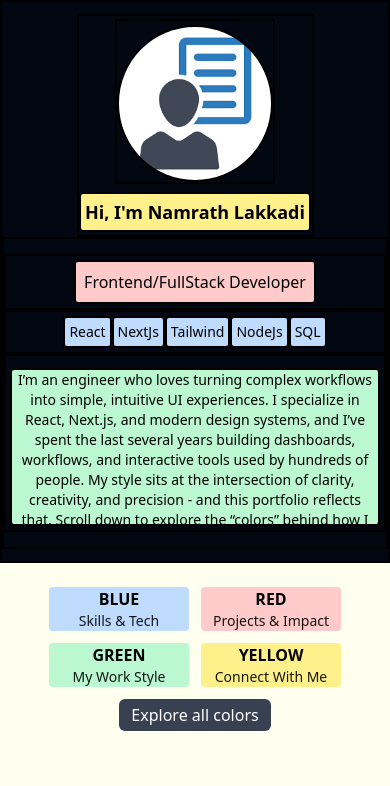
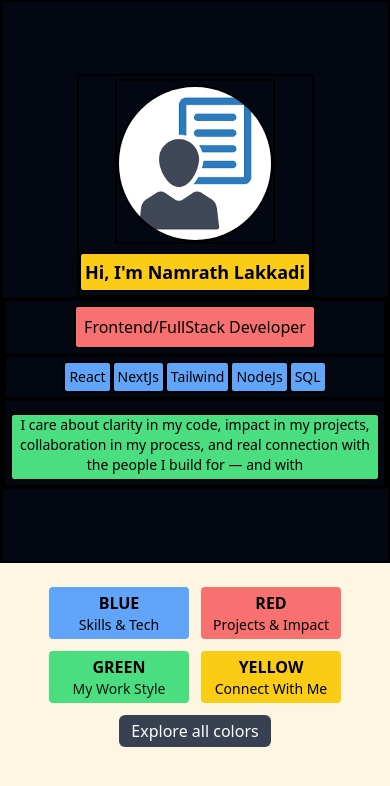
Before and after one commit to NamrathReddy/Namrath-Lakkadi-Portfolio, a React (Vite) app: page / in a window 390 px wide. Shown: the top 786 px of the page. Built offline with nearby package versions, Linux system fonts and the light colour scheme.

Commit message:
altered bg's a little, filled with 4 quotes and a new sumary

```diff
--- a/src/App.jsx
+++ b/src/App.jsx
@@ -4,16 +4,14 @@ import RedSection from "./sections/RedSection";
 import BlueSection from "./sections/BlueSection";
 import GreenSection from "./sections/GreenSection";
 import YellowSection from "./sections/YellowSection";
-import QuizSection from "./sections/QuizSection";
 export default function App() {
   return (
     <div className="w-full snap-y snap-mandatory overflow-y-scroll h-screen">
       <LandingSection></LandingSection>
+      <BlueSection></BlueSection>
       <RedSection></RedSection>
+      <GreenSection></GreenSection>
       <YellowSection></YellowSection>
-      <GreenSection></GreenSection>
-      <BlueSection></BlueSection>
-    <QuizSection></QuizSection>
     </div>
   );
 }
--- a/src/sections/BlueSection.jsx
+++ b/src/sections/BlueSection.jsx
@@ -1,12 +1,13 @@
 import React from "react";
-
+//“I believe every skill can be mastered with curiosity, clarity, and consistent practice.”
 export default function BlueSection() {
   return (
     <section
       id="blue"
-      className="min-h-screen bg-blue-500 flex items-center justify-center text-white text-4xl font-bold snap-start"
+      className="min-h-screen bg-blue-400 flex items-center justify-center text-white text-4xl font-bold snap-start"
     >
       Blue Section
+
     </section>
   );
 }
--- a/src/sections/GreenSection.jsx
+++ b/src/sections/GreenSection.jsx
@@ -7,6 +7,7 @@ export default function GreenSection() {
       className="min-h-screen bg-green-500 flex items-center justify-center text-white text-4xl font-bold snap-start"
     >
       Green Section
+      “I believe the best solutions come from collaboration, clarity, and thoughtful decision-making.”
     </section>
   );
 }
--- a/src/sections/LandingSection.jsx
+++ b/src/sections/LandingSection.jsx
@@ -14,28 +14,27 @@ export default function LandingSection() {
                     <img src={profileImg} className="border-2 border-black border-solid w-full h-full rounded-full object-cover"></img>
                 </div>
                 {/* Name  */}
-                    <h3 className="border-2 border-black border-solid text-center text-lg font-bold bg-yellow-200 rounded mt-2 p-1 max-h-[25%] xl:max-h-none">Hi, I'm Namrath Lakkadi</h3>
+                    <h3 className="border-2 border-black border-solid text-center text-lg font-bold bg-yellow-400 rounded mt-2 p-1 max-h-[25%] xl:max-h-none">Hi, I'm Namrath Lakkadi</h3>
 
             </div>
             {/* Title, skills and Summary part */}
             <div className="border-2 border-black border-solid  max-h-[60%] xl:max-h-none xl:h-[80%] xl:w-2/3 flex flex-col  justify-center">
 
                     {/* Tite*/}
-                    <div className="border-2 border-black border-solid p-1 max-h-[23%] xl:max-h-none">
-                        <h5 className="border-2 border-black border-solid bg-red-200 rounded p-2 text-center text-md xl:text-start w-fit ml-auto mr-auto xl:ml-0">Frontend/FullStack Developer</h5>
+                    <div className="border-2 border-black border-solid p-1  xl:max-h-none">
+                        <h5 className="border-2 border-black border-solid bg-red-400 rounded p-2 text-center text-md xl:text-start w-fit ml-auto mr-auto xl:ml-0">Frontend/FullStack Developer</h5>
                     </div>
                      {/* Skills  */}
-                    <div className="border-2 border-black border-solid h-fit max-h-[20%] xl:max-h-none flex flex-row justify-center p-1 xl:justify-start text-sm sm:gap-3">
-                        <p className="border-2 border-black border-solid bg-blue-200 rounded p-1">React</p>
-                        <p className="border-2 border-black border-solid bg-blue-200 rounded p-1">NextJs</p>
-                        <p className="border-2 border-black border-solid bg-blue-200 rounded p-1">Tailwind</p>
-                        <p className="border-2 border-black border-solid bg-blue-200 rounded p-1">NodeJs</p>
-                        <p className="border-2 border-black border-solid bg-blue-200 rounded p-1">SQL</p>
+                    <div className="border-2 border-black border-solid h-fit  xl:max-h-none flex flex-row justify-center p-1 xl:justify-start text-sm sm:gap-3">
+                        <p className="border-2 border-black border-solid bg-blue-400 rounded p-1">React</p>
+                        <p className="border-2 border-black border-solid bg-blue-400 rounded p-1">NextJs</p>
+                        <p className="border-2 border-black border-solid bg-blue-400 rounded p-1">Tailwind</p>
+                        <p className="border-2 border-black border-solid bg-blue-400 rounded p-1">NodeJs</p>
+                        <p className="border-2 border-black border-solid bg-blue-400 rounded p-1">SQL</p>
                     </div>
                      {/* Summary  */}
                     <div className="border-2 border-black border-solid p-1 pt-3 max-h-[58%] xl:max-h-none">
-                        <p className="border-2 border-black border-solid bg-green-200 rounded text-center text-sm p-1 pt-0 h-full xl:max-h-none hide-scroll-1 hide-scroll-2 overflow-scroll">I’m an engineer who loves turning complex workflows into simple, intuitive UI experiences. I specialize in React, Next.js, and modern design systems, and I’ve spent the last several years building dashboards, workflows, and interactive tools used by hundreds of people.
-My style sits at the intersection of clarity, creativity, and precision - and this portfolio reflects that. Scroll down to explore the “colors” behind how I solve problems and bring products to life.</p>
+                        <p className="border-2 border-black border-solid bg-green-400 rounded text-center text-sm p-1 pt-0 h-full xl:max-h-none hide-scroll-1 hide-scroll-2 overflow-scroll">I care about clarity in my code, impact in my projects, collaboration in my process, and real connection with the people I build for — and with</p>
                     </div>
             </div>
 
@@ -46,25 +45,25 @@ My style sits at the intersection of clarity, creativity, and precision - and th
       {/* ========================================================= */}
       {/* BOTTOM 1/3 = 33.33dvh                                      */}
       {/* ========================================================= */}
-      <div className="h-1/3 w-full bg-[#FFFFF0] flex flex-col items-center pt-6 gap-3">
+      <div className="h-1/3 w-full bg-[#FDF6E3] flex flex-col items-center pt-6 gap-3">
 
         {/* ---------------- BLOCK A: 4 Color Buttons ---------------- */}
         <div className="grid grid-cols-2 md:grid-cols-4 gap-3">
-            <button className="bg-blue-200 rounded px-3">
+            <button className="bg-blue-400 rounded px-3 py-1">
                 <span className="text-md font-bold block">BLUE</span>
-                <span className="text-sm opacity-90 block">Skills & Tech</span>
+                <span className="text-sm block">Skills & Tech</span>
             </button>
-            <button className="bg-red-200 rounded px-3">
+            <button className="bg-red-400 rounded px-3 py-1">
                 <span className="text-md font-bold block">RED</span>
-                <span className="text-sm opacity-90 block">Projects & Impact</span>
+                <span className="text-sm block">Projects & Impact</span>
             </button>
-            <button className="bg-green-200 rounded px-3">
+            <button className="bg-green-400 rounded px-3 py-1">
                 <span className="text-md font-bold block">GREEN</span>
                 <span className="text-sm opacity-90 block">My Work Style</span>
             </button>
-            <button className="bg-yellow-200 rounded px-3">
+            <button className="bg-yellow-400 rounded px-3 py-1">
                 <span className="text-md font-bold block">YELLOW</span>
-                <span className="text-sm opacity-90 block">Connect With Me</span>
+                <span className="text-sm block">Connect With Me</span>
             </button>
         </div>
 
--- a/src/sections/QuizSection.jsx
+++ /dev/null
@@ -1,12 +0,0 @@
-import React from "react";
-
-export default function QuizSection() {
-  return (
-    <section
-      id="quiz"
-      className="min-h-screen bg-gray-900 flex items-center justify-center text-white text-4xl font-bold snap-start"
-    >
-      Quiz Section
-    </section>
-  );
-}
--- a/src/sections/RedSection.jsx
+++ b/src/sections/RedSection.jsx
@@ -7,6 +7,7 @@ export default function RedSection() {
       className="min-h-screen bg-red-500 flex items-center justify-center text-white text-4xl font-bold snap-start"
     >
       Red Section
+      “I turn complex technical challenges into clean, high-impact solutions.”
     </section>
   );
 }
--- a/src/sections/YellowSection.jsx
+++ b/src/sections/YellowSection.jsx
@@ -7,6 +7,7 @@ export default function YellowSection() {
       className="min-h-screen bg-yellow-400 flex items-center justify-center text-black text-4xl font-bold snap-start"
     >
       Yellow Section
+      “Let’s start a conversation — great things often begin with one.”
     </section>
   );
 }
```
Also changed, not shown: src/index.css (line endings or trailing spaces).
